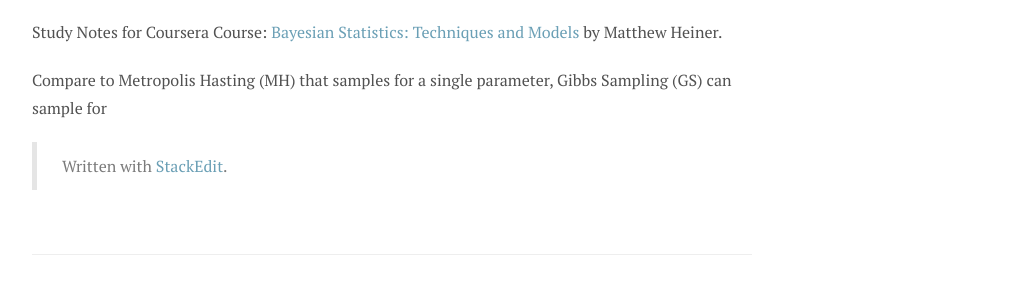
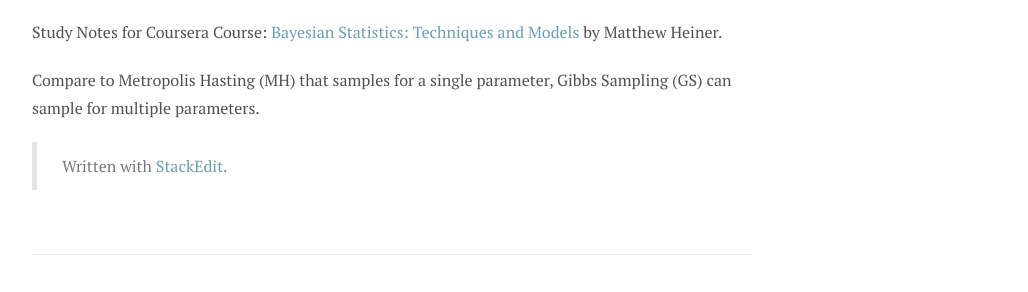
Before and after one commit to andylikescodes/andylikescodes.github.io, a Jekyll site: the page built from _posts/2020-07-29-Gibbs-Sampling.md, in a window 1280 px wide. Shown: the part 206-498 px from the top of the page, without its empty margins (248-1276 px from the left). Built offline with Jekyll 4.4.1, drawn with Linux system fonts in a browser that asks for light colours; nearby versions of some CDN libraries; comment, search, counter and statistics services are not loaded.

Commit message:
_posts/2020-07-29-Gibbs-Sampling.md updated from https://stackedit.io/

```diff
--- a/_posts/2020-07-29-Gibbs-Sampling.md
+++ b/_posts/2020-07-29-Gibbs-Sampling.md
@@ -7,9 +7,11 @@ category: Bayesian Statistics
 
 Study Notes for Coursera Course: [Bayesian Statistics: Techniques and Models](https://www.coursera.org/learn/mcmc-bayesian-statistics/) by Matthew Heiner.
 
-Compare to Metropolis Hasting (MH) that samples for a single parameter, Gibbs Sampling (GS) can sample for
+Compare to Metropolis Hasting (MH) that samples for a single parameter, Gibbs Sampling (GS) can sample for multiple parameters.
+
+
 
 > Written with [StackEdit](https://stackedit.io/).
 <!--stackedit_data:
-eyJoaXN0b3J5IjpbLTExNTI5NzcyMDRdfQ==
+eyJoaXN0b3J5IjpbMTAxNDM1NDcwOF19
 -->
```
